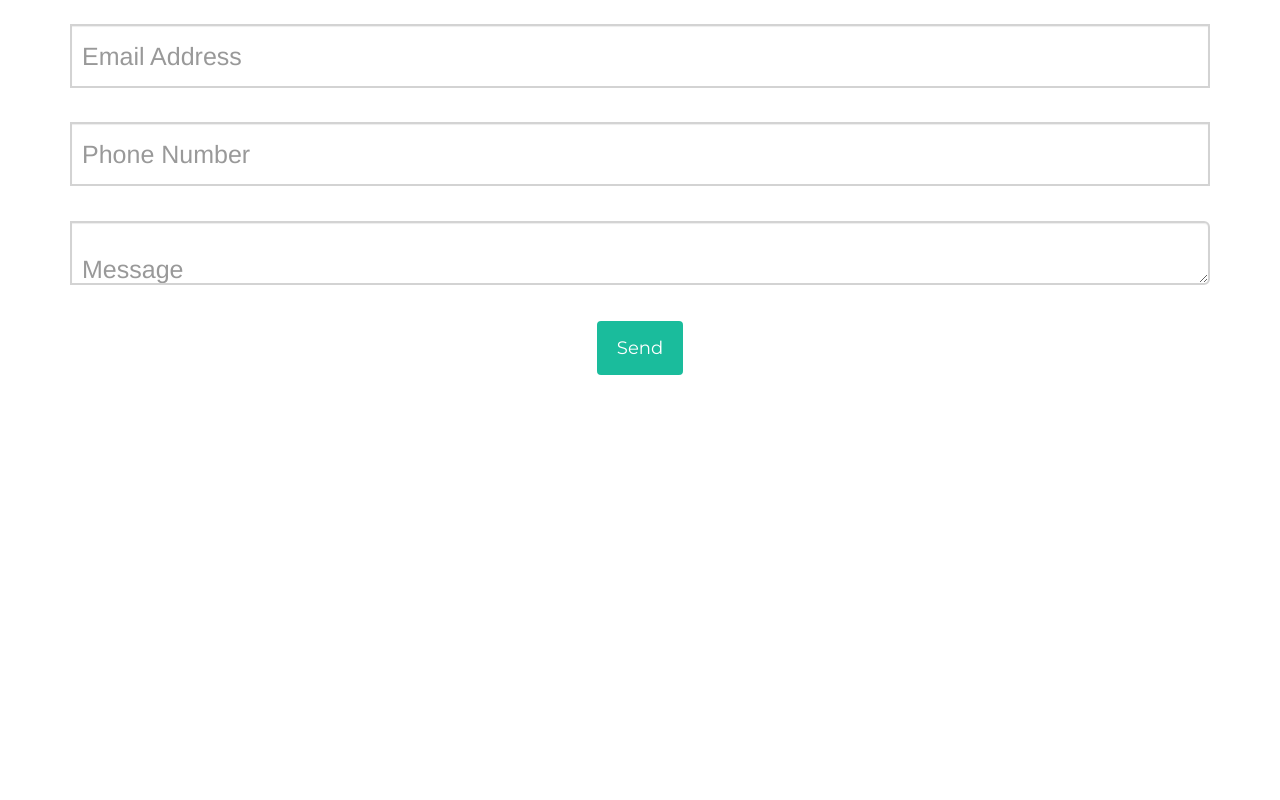
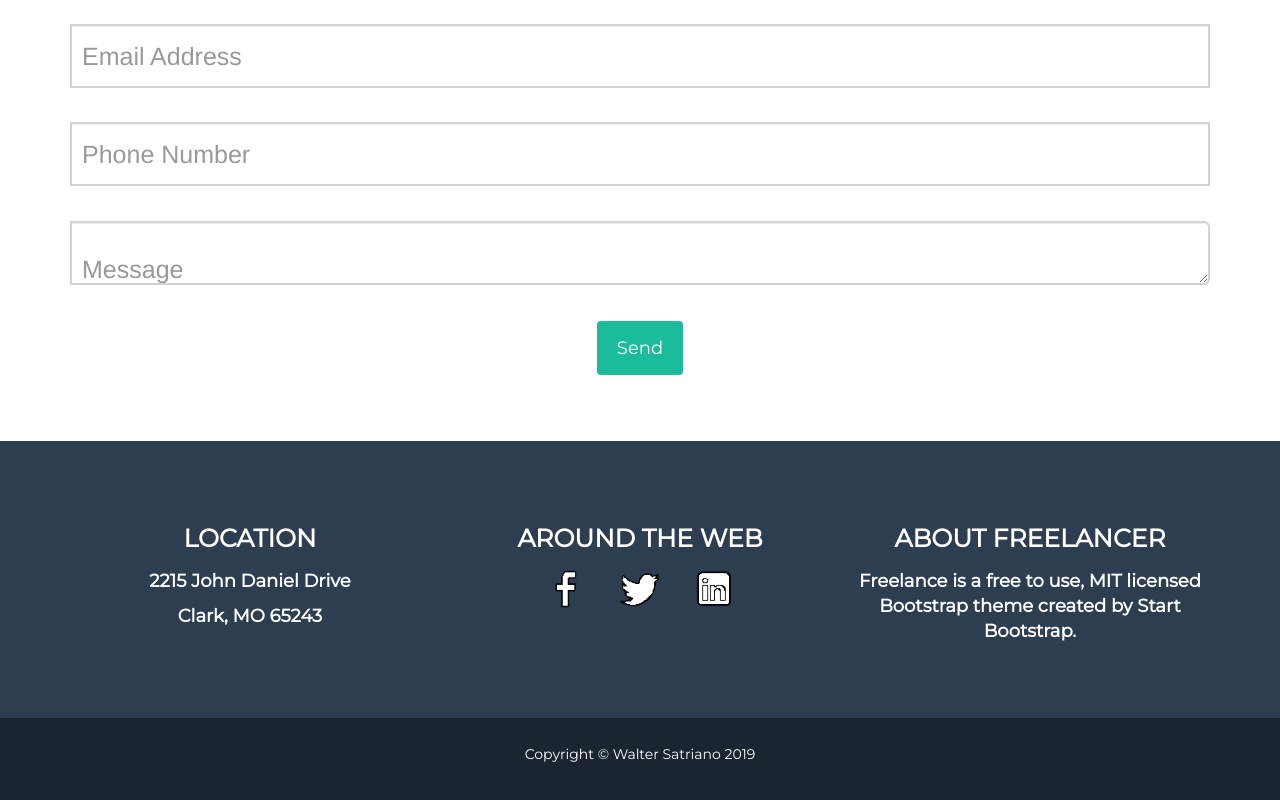
Before and after one commit to Walter-Satriano/html-css-bootstrap-freelancer, a plain HTML site: page index.html in a window 1280 px wide. Shown: the part 2505-3305 px from the top of the page. Before the commit the page ends 2946 px from the top, so only its background shows below. Drawn offline with nearby package versions, Linux system fonts and the light colour scheme.

Commit message:
aggiunto footer + sezione copyright

```diff
--- a/index.html
+++ b/index.html
@@ -92,7 +92,6 @@
         </div>
       </section>
 
-
       <!-- SEZIONE ABOUT -->
       <section class="sez-about-style">
         <div class="container">
@@ -125,7 +124,6 @@
         </div>
       </section>
 
-
       <!-- SEZIONE CONTACT ME -->
       <section class="sez-contact-style">
         <div class="container">
@@ -139,24 +137,50 @@
                 <input type="text" class="form-control" placeholder="Phone Number" aria-describedby="sizing-addon1">
                 <textarea class="form-control" rows="5" placeholder="Message"></textarea>
               </div>
-              <div class="btn-group btn-group-lg" role="group" aria-label="...">
-                <button type="button" class="btn btn-default">
-                  <span>Send</span>
-                </button>
-              </div>
             </div>
+          </div>
+          <!-- send button -->
+          <div class="btn-group btn-group-lg" role="group" aria-label="...">
+            <button type="button" class="btn btn-default">
+              <span>Send</span>
+            </button>
           </div>
         </div>
       </section>
     </main>
 
+    <!-- FOOTER -->
+    <footer class="footer-style">
+      <div class="container">
+        <div class="row">
+          <div class="col-xs-12 col-md-4">
+            <h3>location</h3>
+            <p>2215 John Daniel Drive</p>
+            <p>Clark, MO 65243</p>
+          </div>
 
+          <div class="col-xs-12 col-md-4">
+            <h3>AROUND THE WEB</h3>
+            <a href="#"><img src="img/facebook-white.png" alt="facebook"></a>
+            <a href="#"><img src="img/twitter-white.png" alt="twitter"></a>
+            <a href="#"><img src="img/linkedin-white.png" alt="linkedin"></a>
+          </div>
 
-
-    <!-- FOOTER -->
-    <footer>
-
+          <div class="col-xs-12 col-md-4">
+            <h3>about freelancer</h3>
+            <p>Freelance is a free to use, MIT licensed Bootstrap
+              theme created by Start Bootstrap.
+            </p>
+          </div>
+        </div>
+      </div>
     </footer>
 
+    <!-- SEZIONE COPYRIGHT -->
+    <section class="copyright">
+      <div class="copyright">
+        <p>Copyright © Walter Satriano 2019</p>
+      </div>
+    </section>
   </body>
 </html>
--- a/master.css
+++ b/master.css
@@ -152,3 +152,35 @@
   background-color: #1ABC9C;
   padding: 15px 20px;
 }
+
+/*FOOTER*/
+.footer-style, .copyright {
+  text-align: center;
+  font-family: 'Montserrat', sans-serif;
+  color: white;
+  background-color: #2C3E50;
+  padding: 5% 0;
+}
+
+.footer-style h3 {
+  font-size: 25px;
+  font-weight: 800;
+  text-transform: uppercase;
+  padding-bottom: 2%;
+}
+
+.footer-style p {
+  font-size: 18px;
+  font-weight: 600;
+  line-height: 25px;
+}
+
+.footer-style img {
+  width: 40px;
+  margin: 0 15px;
+}
+
+.copyright {
+  background-color: #1A252F;
+  padding: 1% 0;
+}
```
Also changed, not shown: img/facebook-white.png (added), img/linkedin-white.png (added), img/twitter-white.png (added).
